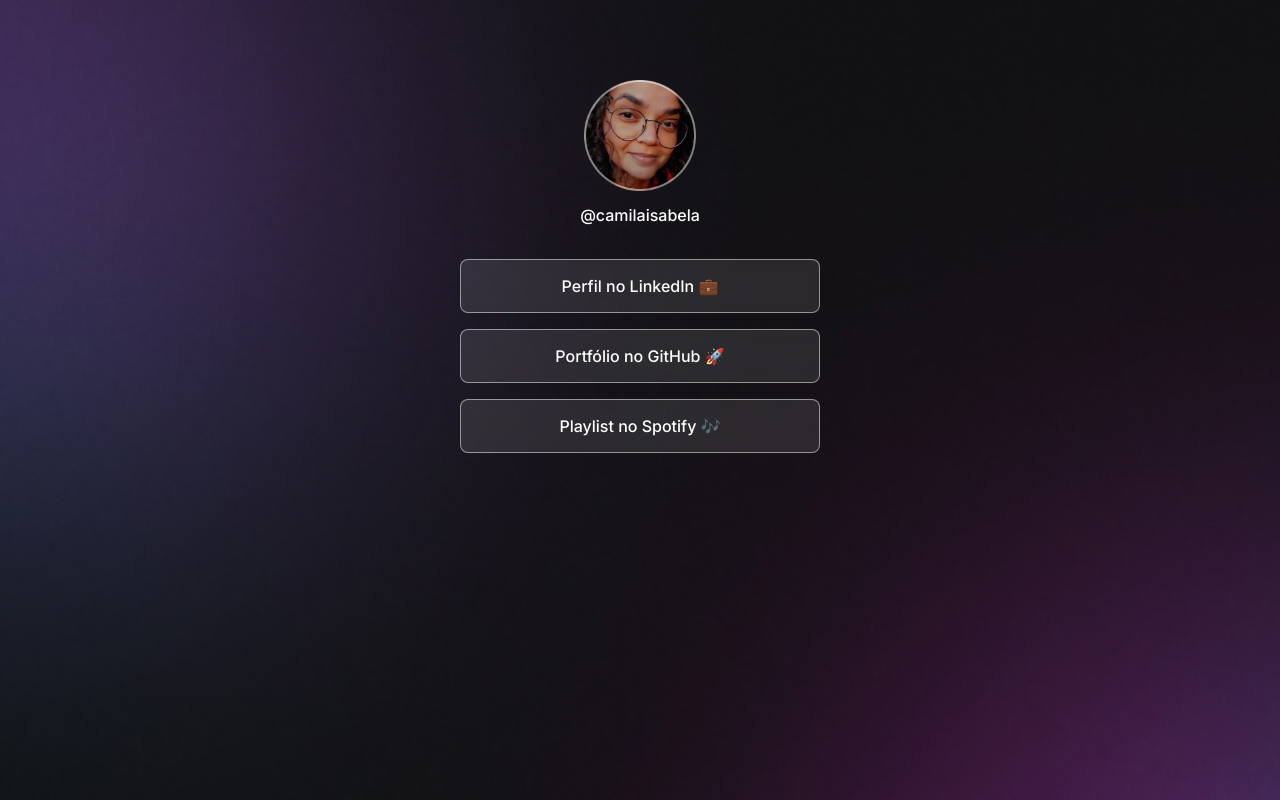
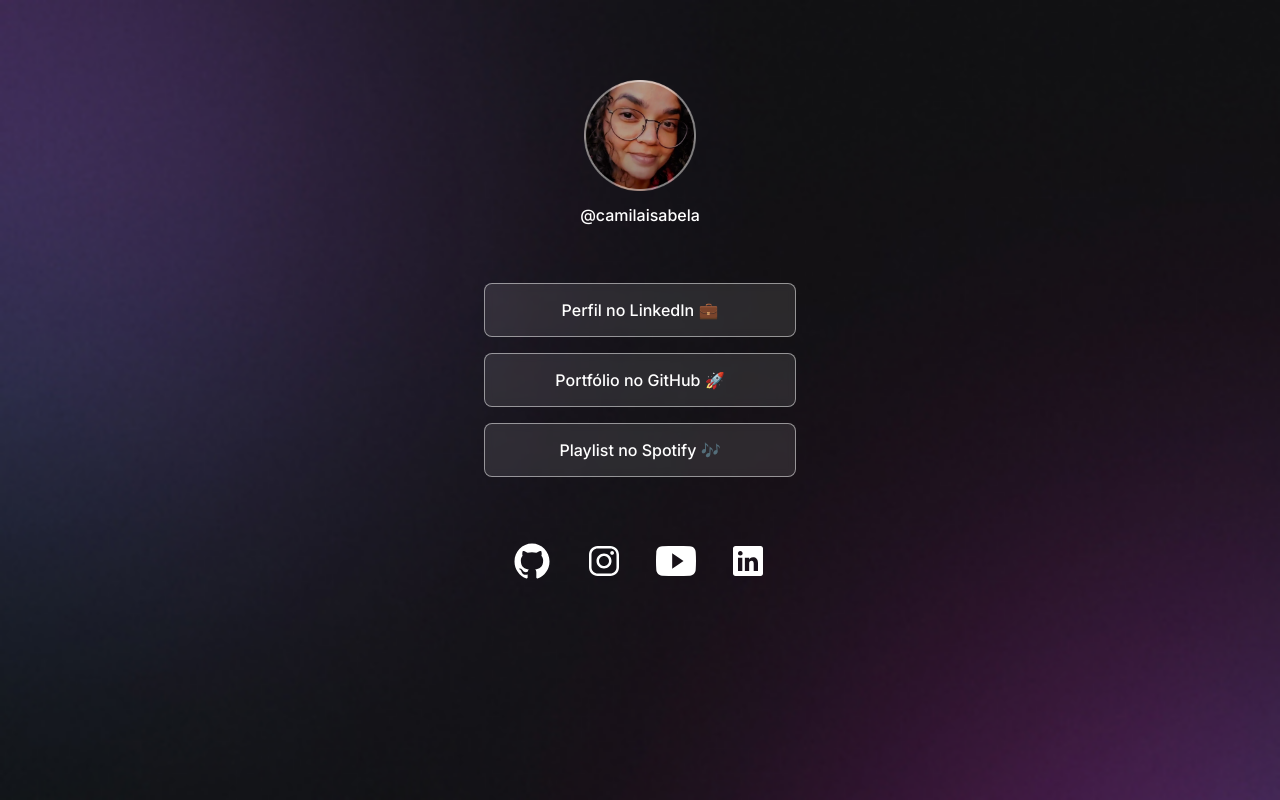
Before and after one commit to Camila-Isabela/DevLinks, a plain HTML site: page index.html in a window 1280 px wide. Drawn offline with nearby package versions, Linux system fonts and the light colour scheme.

Commit message:
Social Links

```diff
--- a/index.html
+++ b/index.html
@@ -1,10 +1,12 @@
 <!DOCTYPE html>
 <html lang="en">
-
     <head>
-    <link rel="preconnect" href="https://fonts.googleapis.com">
-    <link rel="preconnect" href="https://fonts.gstatic.com" crossorigin>
-    <link href="https://fonts.googleapis.com/css2?family=Inter:wght@100..900&display=swap" rel="stylesheet">
+        <link rel="preconnect" href="https://fonts.googleapis.com" />
+        <link rel="preconnect" href="https://fonts.gstatic.com" crossorigin />
+        <link
+            href="https://fonts.googleapis.com/css2?family=Inter:wght@100..900&display=swap"
+            rel="stylesheet"
+        />
         <meta charset="UTF-8" />
         <meta http-equiv="X-UA-Compatible" content="IE=7" />
         <meta http-equiv="X-UA-Compatible" content="ie=edge" />
@@ -16,16 +18,58 @@
     <body>
         <div id="container">
             <div id="profile">
-            <img src="./assets/avatar2.png" alt="Foto de Camila Isabela usando óculos com cabelo solto e cacheado">
+                <img
+                    src="./assets/avatar2.png"
+                    alt="Foto de Camila Isabela usando óculos com cabelo solto e cacheado"
+                />
                 <p>@camilaisabela</p>
             </div>
             <ul>
-            <li><a href="https://www.linkedin.com/in/camila-isabela/" target="_blank">Perfil no LinkedIn 💼</a></li>
-            <li><a href="https://github.com/Camila-Isabela" target="_blank">Portfólio no GitHub 🚀</a></li>
-            <li><a href="https://open.spotify.com/user/12166744076?si=fd47effcda3044eb" target="_blank">Playlist no
-                    Spotify 🎶</a></li>
+                <li>
+                    <a
+                        href="https://www.linkedin.com/in/camila-isabela/"
+                        target="_blank"
+                        >Perfil no LinkedIn 💼</a
+                    >
+                </li>
+                <li>
+                    <a href="https://github.com/Camila-Isabela" target="_blank"
+                        >Portfólio no GitHub 🚀</a
+                    >
+                </li>
+                <li>
+                    <a
+                        href="https://open.spotify.com/user/12166744076?si=fd47effcda3044eb"
+                        target="_blank"
+                        >Playlist no Spotify 🎶</a
+                    >
+                </li>
             </ul>
+            <div id="social-links">
+                <a href="http://github.com/Camila-Isabela" target="_blank">
+                    <ion-icon name="logo-github"></ion-icon>
+                </a>
+                <a
+                    href="https://www.instagram.com/camila.isabela_/#"
+                    target="_blank"
+                >
+                    <ion-icon name="logo-instagram"></ion-icon>
+                </a>
+                <a
+                    href="https://www.youtube.com/channel/UCebLlybJaa8dLgVutZbTnOg"
+                    target="_blank"
+                >
+                    <ion-icon name="logo-youtube"></ion-icon>
+                </a>
+                <a
+                    href="https://www.linkedin.com/in/camila-isabela"
+                    target="_blank"
+                >
+                    <ion-icon name="logo-linkedin"></ion-icon>
+                </a>
             </div>
+
+        </div>
+        <script src="https://unpkg.com/ionicons@4.5.10-0/dist/ionicons.js"></script>
     </body>
-
 </html>
--- a/style.css
+++ b/style.css
@@ -15,12 +15,8 @@ body * {
 
 #container {
     width: 360px;
-    /* border: 1px solid red; */
-    /* margin-top: 56px; */
-    /* margin-right: auto;
-    margin-left: auto;
-    margin-bottom: auto; */
     margin: 56px auto 0px;
+    padding: 0 24px;
 }
 
 #profile {
@@ -40,9 +36,12 @@ body * {
 
 ul {
     list-style: none;
+
     display: flex;
     flex-direction: column;
     gap: 16px;
+
+    padding: 24px 0;
 }
 
 ul li a {
@@ -61,4 +60,33 @@ ul li a {
 
     text-decoration: none;
     font-weight: 500;
+
+    transition: background 0.2s;
 }
+
+ul li a:hover {
+    background: rgba(255, 255, 255, 0.05);
+    border: 1.5px solid white;
+}
+
+#social-links {
+    display: flex;
+    justify-content: center;
+    padding: 24px 0;
+    font-size: 40px;
+}
+
+#social-links a {
+    display: flex;
+    align-items: center;
+    justify-content: center;
+    padding: 16px;
+
+    transition: background 0.2s;
+    border-radius: 50%;
+
+}
+
+#social-links a:hover {
+    background: rgba(255, 255, 255, 0.2);
+}
```
Lines whose indentation alone changed are shown as unchanged.
